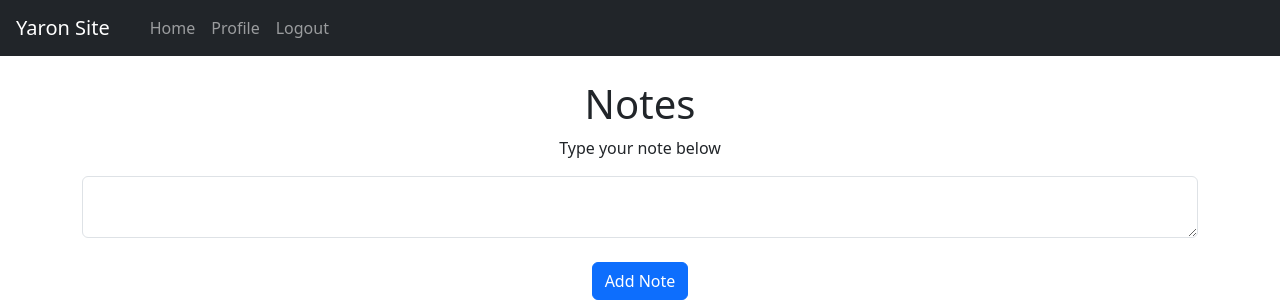
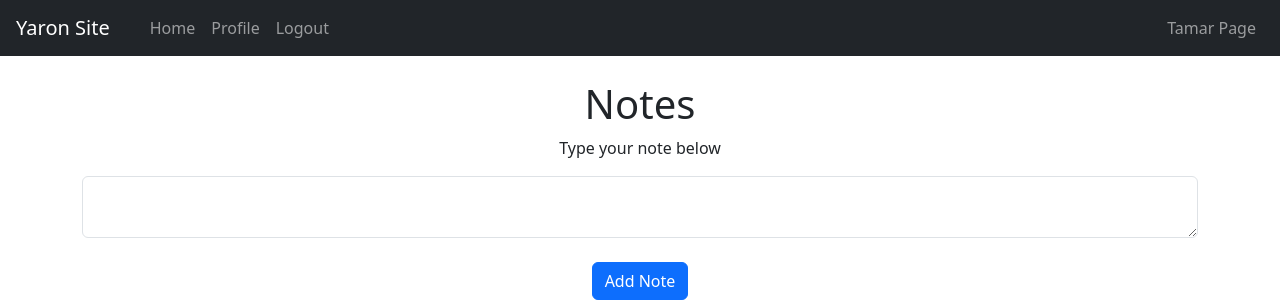
Before and after one commit to YaronL16/FlaskApp, a Flask app: page / in a window 1280 px wide. Shown: the top 304 px of the page. Run offline with Flask 3, Linux system fonts and the light colour scheme; the visitor is signed in with stand-in values (Sample User, id 1); data that the repository does not hold is empty; some libraries are stand-ins or nearby versions.

Commit message:
added tamar button

```diff
--- a/website/templates/base.html
+++ b/website/templates/base.html
@@ -15,13 +15,13 @@
 
 <body>
   <nav class="navbar navbar-expand-lg navbar-dark bg-dark">
-    <a class="navbar-brand ms-3" href="#">Yaron Site</a>
-    <button class="navbar-toggler" type="button" data-bs-toggle="collapse" data-bs-target="#navbarSupportedContent"
+    <span class="navbar-brand mb-0 ms-3 h1">Yaron Site</span>
+    <button class="navbar-toggler me-2" type="button" data-bs-toggle="collapse" data-bs-target="#navbarSupportedContent"
       aria-controls="navbarSupportedContent" aria-expanded="false" aria-label="Toggle navigation">
       <span class="navbar-toggler-icon"></span>
     </button>
     <div class="collapse navbar-collapse" id="navbarSupportedContent">
-      <div class="navbar-nav me-auto ms-3">
+      <ul class="navbar-nav me-auto ms-3">
         {% if user.is_authenticated %}
         <a class="nav-item nav-link" id="home" href="/">Home</a>
         <a class="nav-item nav-link" id="profile" href="/profile">Profile</a>
@@ -30,7 +30,13 @@
         <a class="nav-item nav-link" id="login" href="/login">Login</a>
         <a class="nav-item nav-link" id="register" href="/register">Register</a>
         {% endif %}
-      </div>
+      </ul>
+
+      <ul class="navbar-nav ms-3 me-3">
+        {% if user.is_authenticated %}
+        <a class="nav-item nav-link" id="tamar" href="/tamar">Tamar Page</a>
+        {% endif %}
+      </ul>
     </div>
   </nav>
 
```
